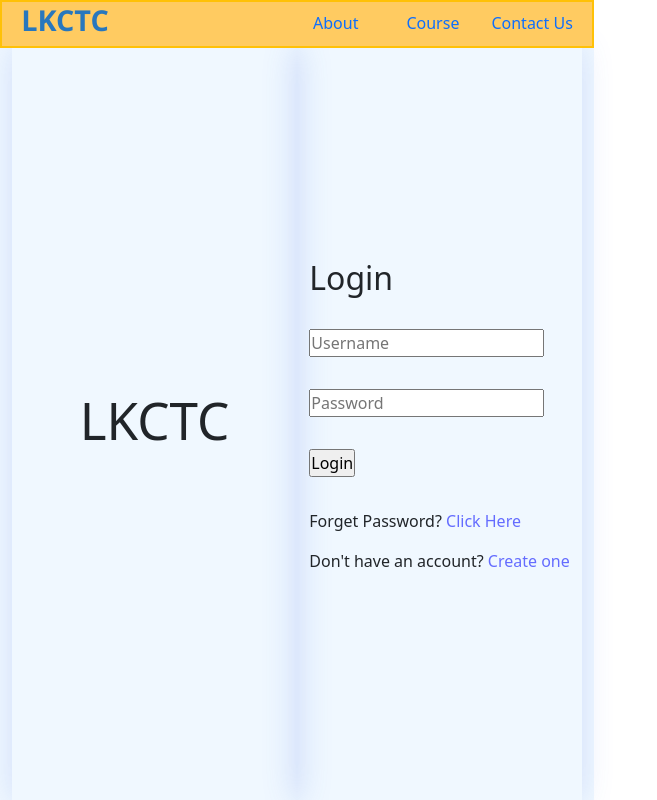
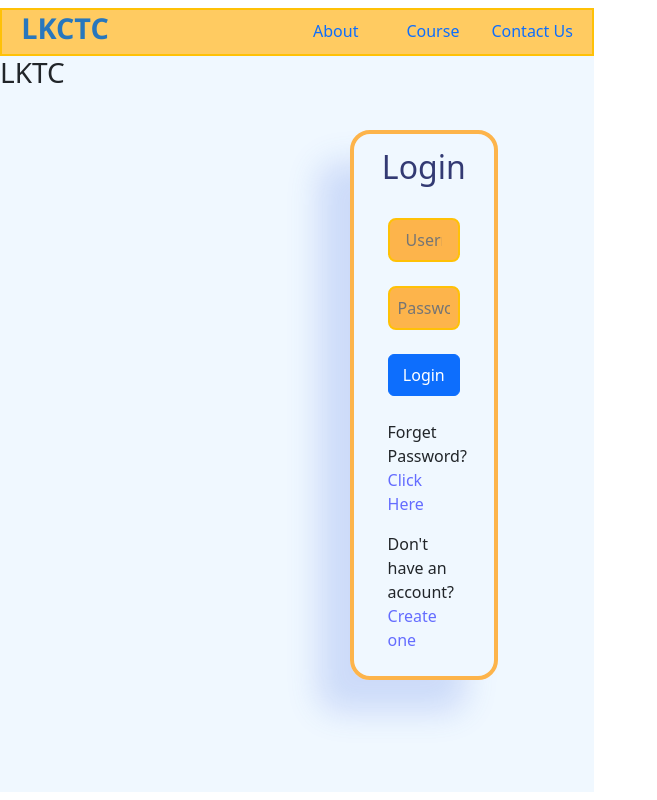
Before and after one commit to codebyanshu/College_Management_System, a React (Vite) app: page / in a window 1280 px wide. Shown: the whole page, without its empty margins (0-657 px from the left). Built offline with nearby package versions, Linux system fonts and the light colour scheme; the HTML template or start-up script is replaced by a standard one.

Commit message:
fix some error in styling

```diff
--- a/src/screens/Login.jsx
+++ b/src/screens/Login.jsx
@@ -11,8 +11,7 @@ function Login() {
     <>
       <div style={{ backgroundColor: "#f0f8ff" }}>
         <Login_head />
-        {/* <Login_body /> */}
-        <Logincontent />
+        <Login_body />
       </div>
     </>
   );
@@ -54,31 +53,23 @@ function Login_head() {
   );
 }
 function Login_body() {
-
-
   return (
-    <div className="loginBody">
+    <div className="loginBody" style={{height : "92vh"}}>
       <div className="icon">
         <h3>LKTC</h3>
       </div>
-      <div class="container">
-        <div class="row">
-          <div class="col-11 d-flex justify-content-end">
+      <div class="d-flex justify-content-end ">
         <div
-              className="login-form shadowd-lg px-5 pb-5 mb-3 bg-body-warning border border-warning border-5"
-              style={style}
+          className="loginSection col-3 pb-2"
         >
-              <h2
-                className="h-25 text-center pt-3"
-                style={{ color: "#333A73" }}
-              >
+          <h2 className="text-center pt-1 " style={{ color: "#333A73" }}>
             Login
           </h2>
-              <form action="">
+          <form action="/" className="login-form px-4">
             <input
               type="text"
               placeholder="Username"
-                  className="box my-2 border border-2 border-warning rounded-3 p-2 w-100"
+              className="box mb-0 border border-2 border-warning rounded-3 py-2 px-3 w-100"
               style={{ color: "black", backgroundColor: "#FDB44B" }}
             />
             <br />
@@ -86,14 +77,14 @@ function Login_body() {
             <input
               type="password"
               placeholder="Password"
-                  className="box my-2 border border-2 border-warning rounded-3 p-2 w-100 mb-3"
+              className="box my-0 border border-2 border-warning rounded-3 p-2 w-100 "
               style={{ color: "black", backgroundColor: "#FDB44B" }}
             />
             <br />
             <input
               type="submit"
               value="Login"
-                  className="btn btn-primary my-2 w-100 p-2 mb-4"
+              className="btn btn-primary m-0 w-100 p-2 mb-4"
             />
             <p>
               Forget Password? <a href="#">Click Here</a>
@@ -105,38 +96,9 @@ function Login_body() {
         </div>
       </div>
     </div>
-      </div>
-    </div>
   );
 }
 
 
-function Logincontent() {
-  return (
-    <div className="container">
-      <div className="collageImage">
-        <h1>LKCTC</h1>
-      </div>
-      <div className="loginSection">
-          <div>
-            <div>
-              <h2>  Login </h2>
-              <form action="">
-                <input type="text" placeholder="Username" />
-                <input  type="password"  placeholder="Password"/>
-                <input  type="submit"  value="Login" />
-                <p>
-                 Forget Password? <a href="#">Click Here</a>
-                </p>
-                <p>
-                  Don't have an account? <a href="#">Create one</a>
-                </p>
-              </form>
-            </div>
-          </div>
-        </div>
-      </div>
-  );
-}
 
 export default Login;
--- a/src/screens/Loginstyle.css
+++ b/src/screens/Loginstyle.css
@@ -1,62 +1,57 @@
-*
-{
+* {
   margin: 0;
   padding: 0;
   box-sizing: border-box;
 }
 
-
-.headbody
-{
+.headbody {
   height: 3rem;
   padding: 1rem 1.2rem;
   display: grid;
   align-content: center;
-  grid-template-columns: repeat(2,1fr);
+  grid-template-columns: repeat(2, 1fr);
   position: sticky;
   top: 0px;
+}
 .nav-bar ul {
   height: 100%;
-    font-size: 1rem ;
+  font-size: 1rem;
   align-items: center;
   display: flex;
   justify-content: flex-end;
   gap: 2rem;
 }
-  .cName h1
-  {
+.cName h1 {
   margin-top: 8px;
   font-size: 1.8rem;
   font-weight: 700;
-    font-family: 'Segoe UI';
+  font-family: "Segoe UI";
   color: #2877bd;
 }
 
-}
-
-.container
-{
+.my-container {
   background-color: aliceblue;
+  width: 100vw;
   display: grid;
-  height: calc(100vh - 3rem);
-  grid-template-columns: repeat(2,1fr);
+  height: calc(100vh - 2rem);
+  grid-template-columns: repeat(2, 1fr);
   grid-template-rows: 1fr;
   align-content: center;
-  input{
+}
+input {
   display: block;
   margin: 2rem 0;
 }
-  .collageImage{
+.collageImage {
   background-color: #f0f8ff;
   align-content: center;
   text-align: center;
-    box-shadow: 0.1rem 0 2rem rgb(65, 105, 225 , 0.2) ;
+  box-shadow: 0.1rem 0 2rem rgb(65, 105, 225, 0.2);
 }
-  .loginSection
-  {
-    justify-items: center;
-    align-content: center;
-    box-shadow: -0.1rem 0 2rem rgb(65, 105, 225 , 0.2);
+.loginSection {
+  box-shadow: -2rem 2rem 2rem rgb(65, 105, 225, 0.2);
+  border: 4px solid #FDB44B;
+  border-radius: 20px;
+  margin: 2rem 6rem;
   padding: 10px;
 }
-}
```
Lines whose indentation alone changed are shown as unchanged.
